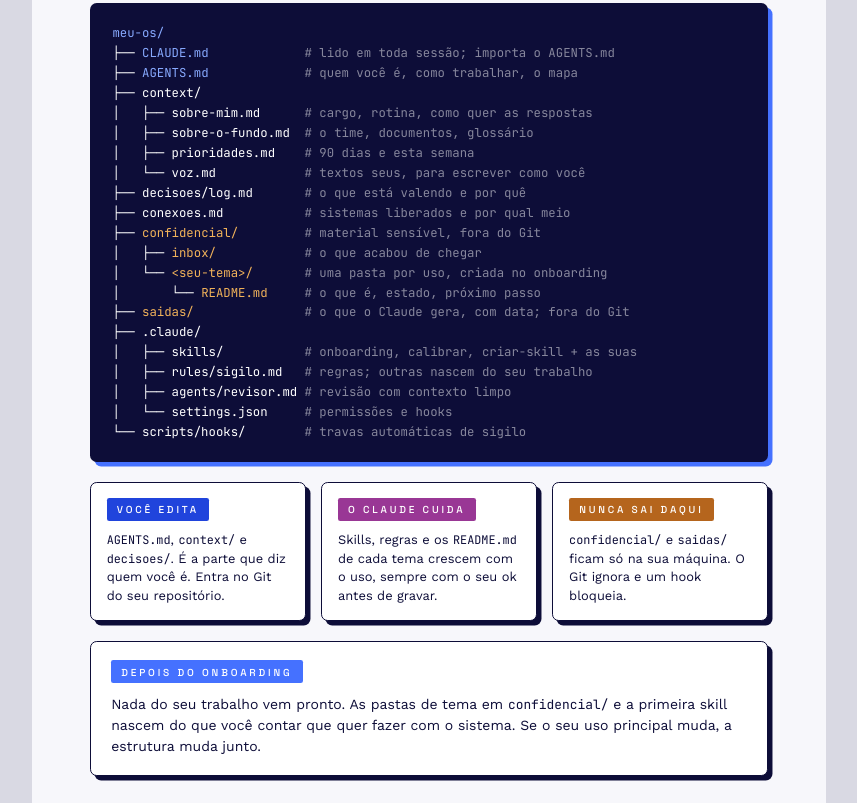
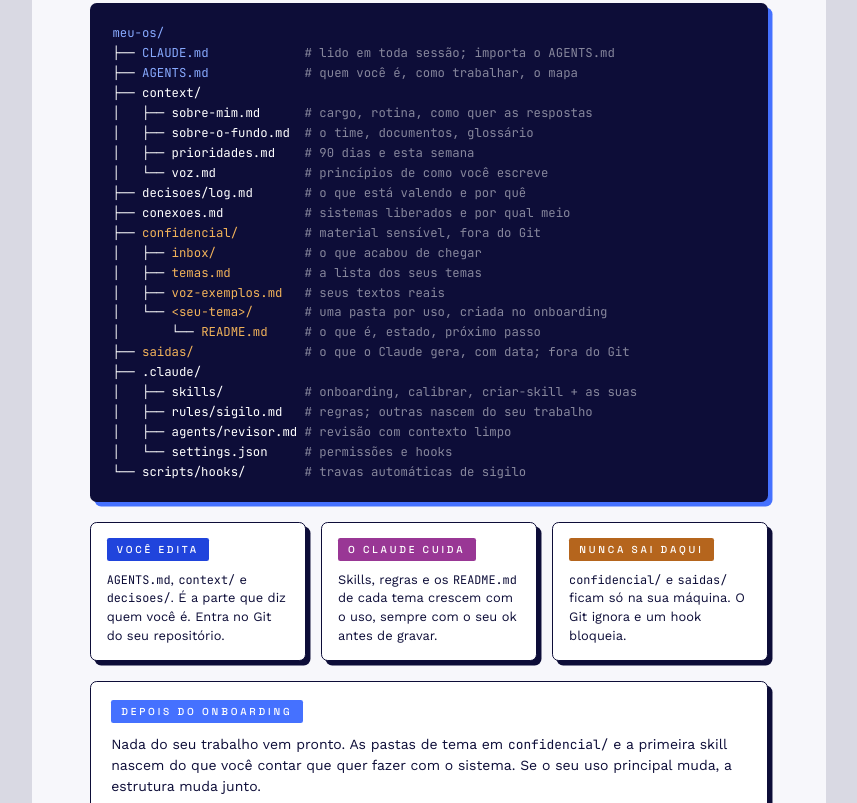
Before and after one commit to jvpradomac/OS, a plain HTML site: page guia/index.html in a window 1280 px wide. Shown: the part 4807-5610 px from the top of the page, without its empty margins (211-1068 px from the left). Drawn offline with Linux system fonts and the light colour scheme.

Commit message:
Tira do Git os exemplos de voz e a lista de temas
Os textos reais vão para confidencial/voz-exemplos.md e a lista de temas
para confidencial/temas.md, ambos fora do Git. context/voz.md guarda só
os princípios.

Co-Authored-By: Claude Opus 5.5 <noreply@anthropic.com>
Claude-Session: https://claude.ai/code/session_01LmoyiDT6EZGuyWFjRVaM3Z

```diff
--- a/guia/index.html
+++ b/guia/index.html
@@ -252,11 +252,13 @@ h2{font-family:var(--disp);font-weight:500;font-size:22px;margin-top:30px}
 │   ├── sobre-mim.md      <span class="c"># cargo, rotina, como quer as respostas</span>
 │   ├── sobre-o-fundo.md  <span class="c"># o time, documentos, glossário</span>
 │   ├── prioridades.md    <span class="c"># 90 dias e esta semana</span>
-│   └── voz.md            <span class="c"># textos seus, para escrever como você</span>
+│   └── voz.md            <span class="c"># princípios de como você escreve</span>
 ├── decisoes/log.md       <span class="c"># o que está valendo e por quê</span>
 ├── conexoes.md           <span class="c"># sistemas liberados e por qual meio</span>
 ├── <span class="o">confidencial/</span>         <span class="c"># material sensível, fora do Git</span>
 │   ├── <span class="o">inbox/</span>            <span class="c"># o que acabou de chegar</span>
+│   ├── <span class="o">temas.md</span>          <span class="c"># a lista dos seus temas</span>
+│   ├── <span class="o">voz-exemplos.md</span>   <span class="c"># seus textos reais</span>
 │   └── <span class="o">&lt;seu-tema&gt;/</span>       <span class="c"># uma pasta por uso, criada no onboarding</span>
 │       └── <span class="o">README.md</span>     <span class="c"># o que é, estado, próximo passo</span>
 ├── <span class="o">saidas/</span>               <span class="c"># o que o Claude gera, com data; fora do Git</span>
```
Also changed, not shown: 5 other files.
